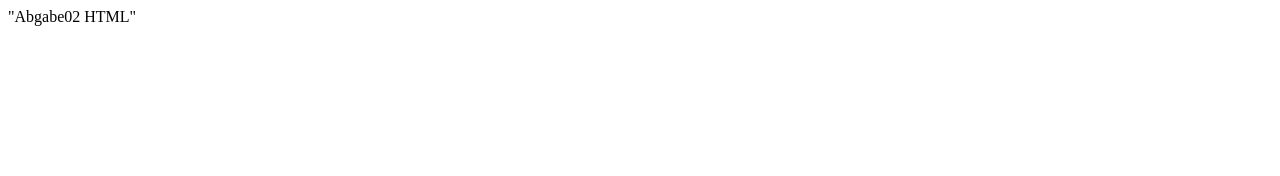
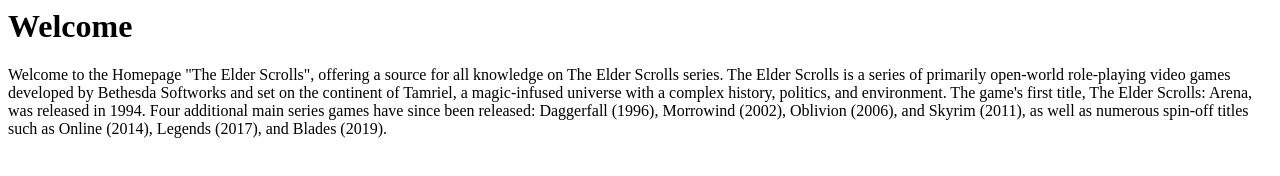
Before and after one commit to LauraSophieBinder/LauraSophieBinder.github.io, a plain HTML site: page index.html in a window 1280 px wide. Drawn offline with Linux system fonts and the light colour scheme.

Commit message:
update index.html

```diff
--- a/index.html
+++ b/index.html
@@ -1 +1,13 @@
-"Abgabe02 HTML"
+
+<!-- saved from url=(0036)https://laurasophiebinder.github.io/ -->
+<html><head><meta http-equiv="Content-Type" content="text/html; charset=UTF-8">
+    <title>The Elder Scrolls</title>
+</head>
+
+<body>
+    <h1 id="myHeader">Welcome</h1>
+    <p>Welcome to the Homepage "The Elder Scrolls", offering a source for all          knowledge on The Elder Scrolls series.
+       The Elder Scrolls is a series of primarily open-world role-playing     	     video games developed by Bethesda Softworks and set on the continent of        Tamriel, a magic-infused universe with a complex history, politics, and        environment. The game's first title, The Elder Scrolls: Arena, was              released in 1994. Four additional main series games have since been            released: Daggerfall (1996), Morrowind (2002), Oblivion (2006), and            Skyrim (2011), as well as numerous spin-off titles such as Online              (2014), Legends (2017), and Blades (2019).
+    </p>
+
+</body></html>
```
